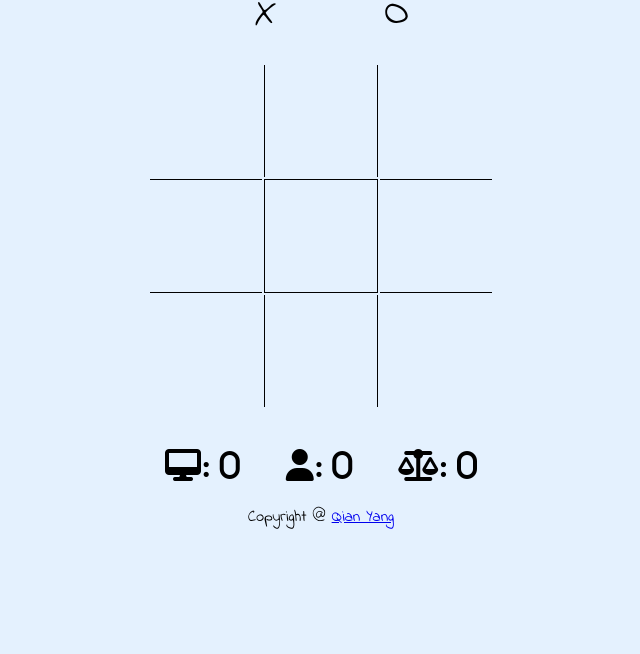
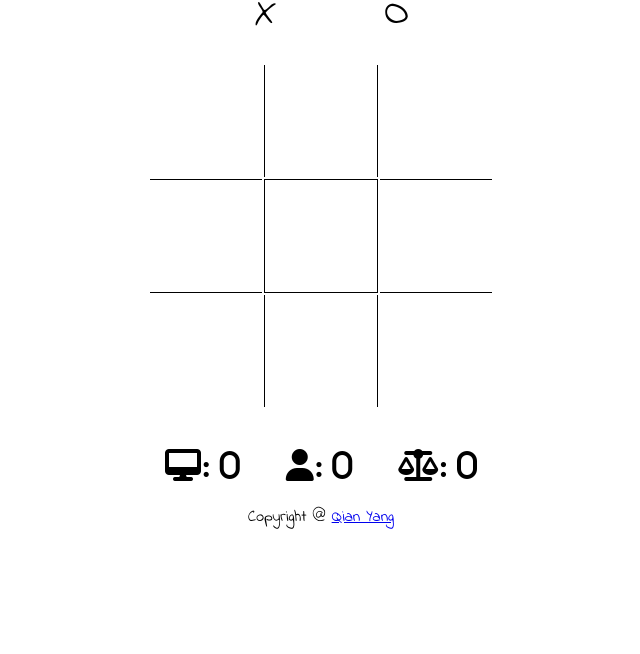
Before and after one commit to IAMQIANYANG/tic-tac-toe, a plain HTML site: page index.html in a window 1280 px wide. Shown: the part 146-800 px from the top of the page, without its empty margins (319-959 px from the left). Drawn offline with Linux system fonts and the light colour scheme.

Commit message:
changed back the background color

```diff
--- a/tic-tac-toe.css
+++ b/tic-tac-toe.css
@@ -1,6 +1,6 @@
 body{
     font-family: 'Indie Flower', cursive;
-    background: #E4F1FE;
+    background: #ffffff;
 }
 
 h1 {
@@ -12,7 +12,7 @@ h1 {
 button{
     padding: 0;
     color: #000000;
-    background-color: #E4F1FE;
+    background-color: #ffffff;
     border-style:none;
     font-size:40px;
     margin-left:20px;
```
